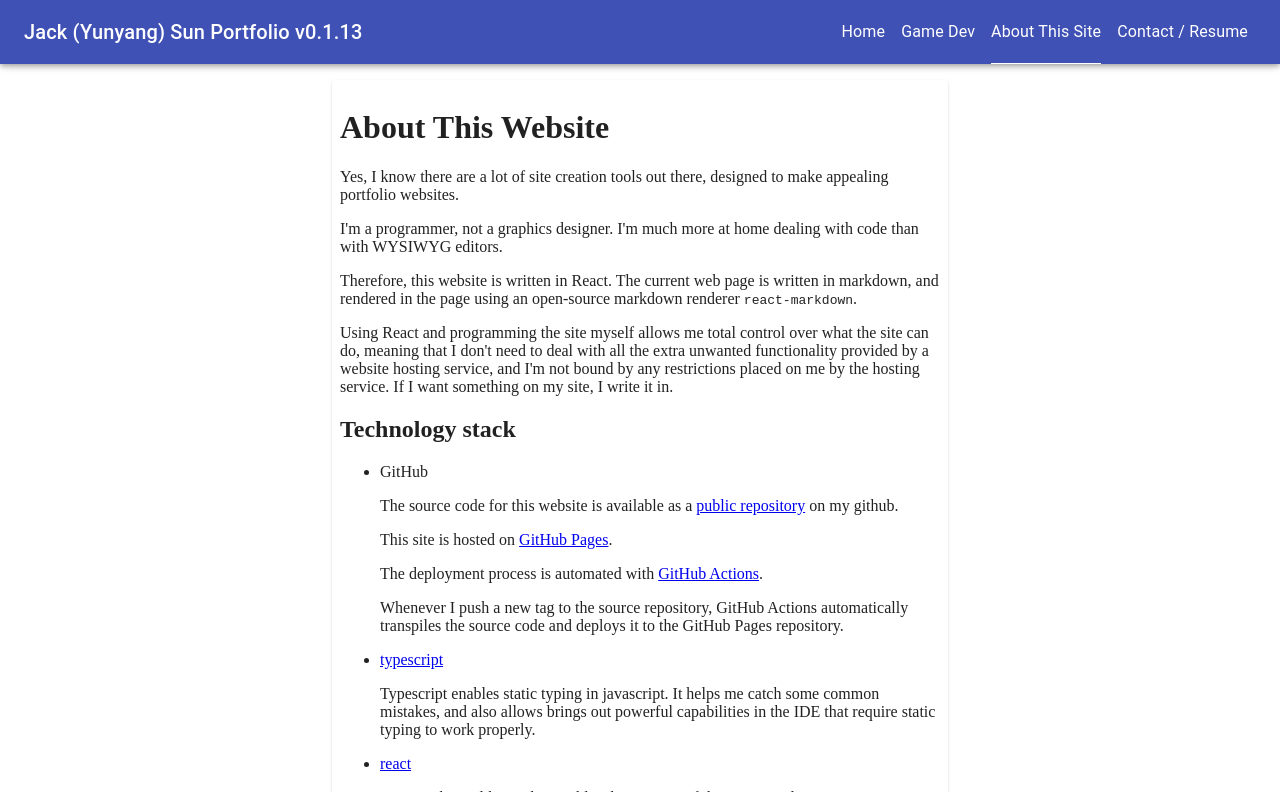
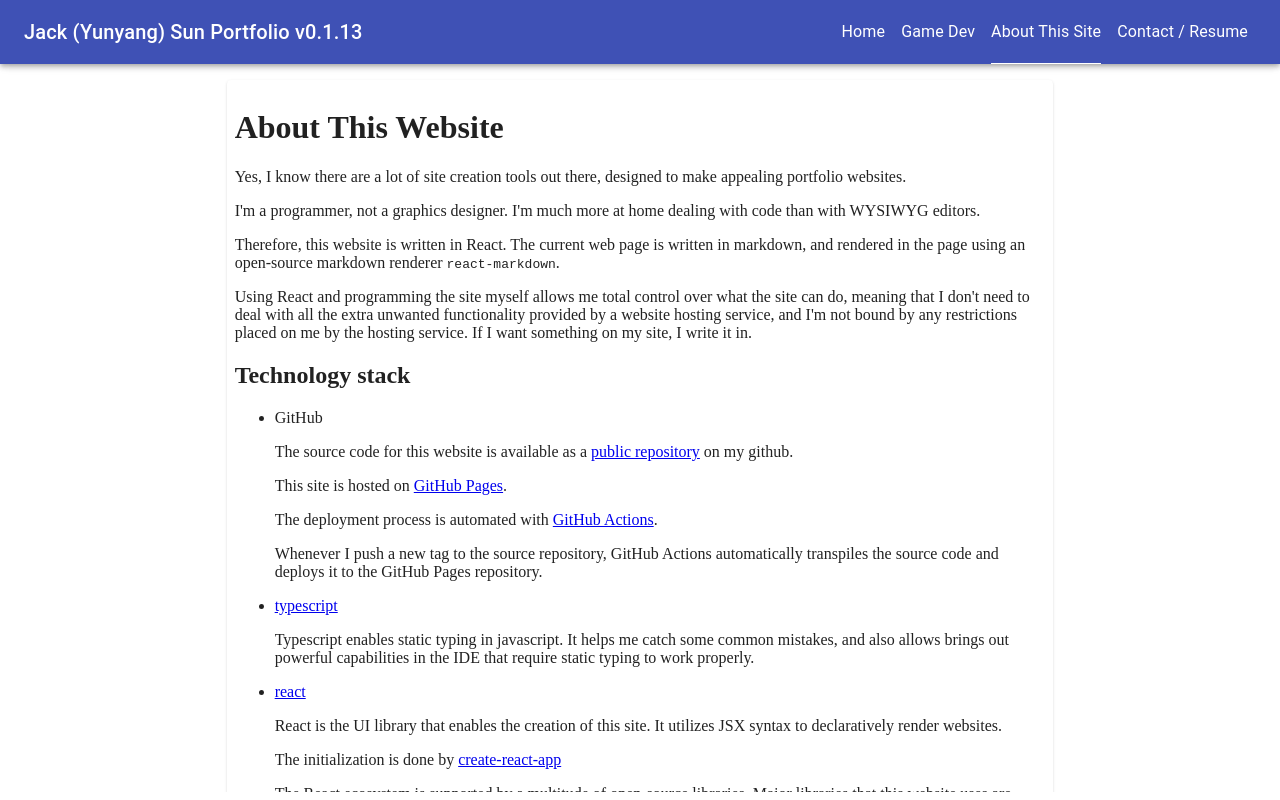
Before and after one commit to syy1125/syy-portfolio, a React (Create React App) app: page /about in a window 1280 px wide. Built offline with nearby package versions, Linux system fonts and the light colour scheme.

Commit message:
chore: Adjust responsive centering proportions

```diff
--- a/src/components/ResponsiveCenter.tsx
+++ b/src/components/ResponsiveCenter.tsx
@@ -10,13 +10,13 @@ export const ResponsiveCenter = ({ children }: Props) => {
   return (
     <Grid container>
       <Hidden smDown>
-        <Grid item md={2} lg={3} />
+        <Grid item md={1} lg={2} xl={3} />
       </Hidden>
-      <Grid item xs={12} md={8} lg={6}>
+      <Grid item xs={12} md={10} lg={8} xl={6}>
         {children}
       </Grid>
       <Hidden smDown>
-        <Grid item md={2} lg={3} />
+        <Grid item md={1} lg={2} xl={3} />
       </Hidden>
     </Grid>
   )
```
